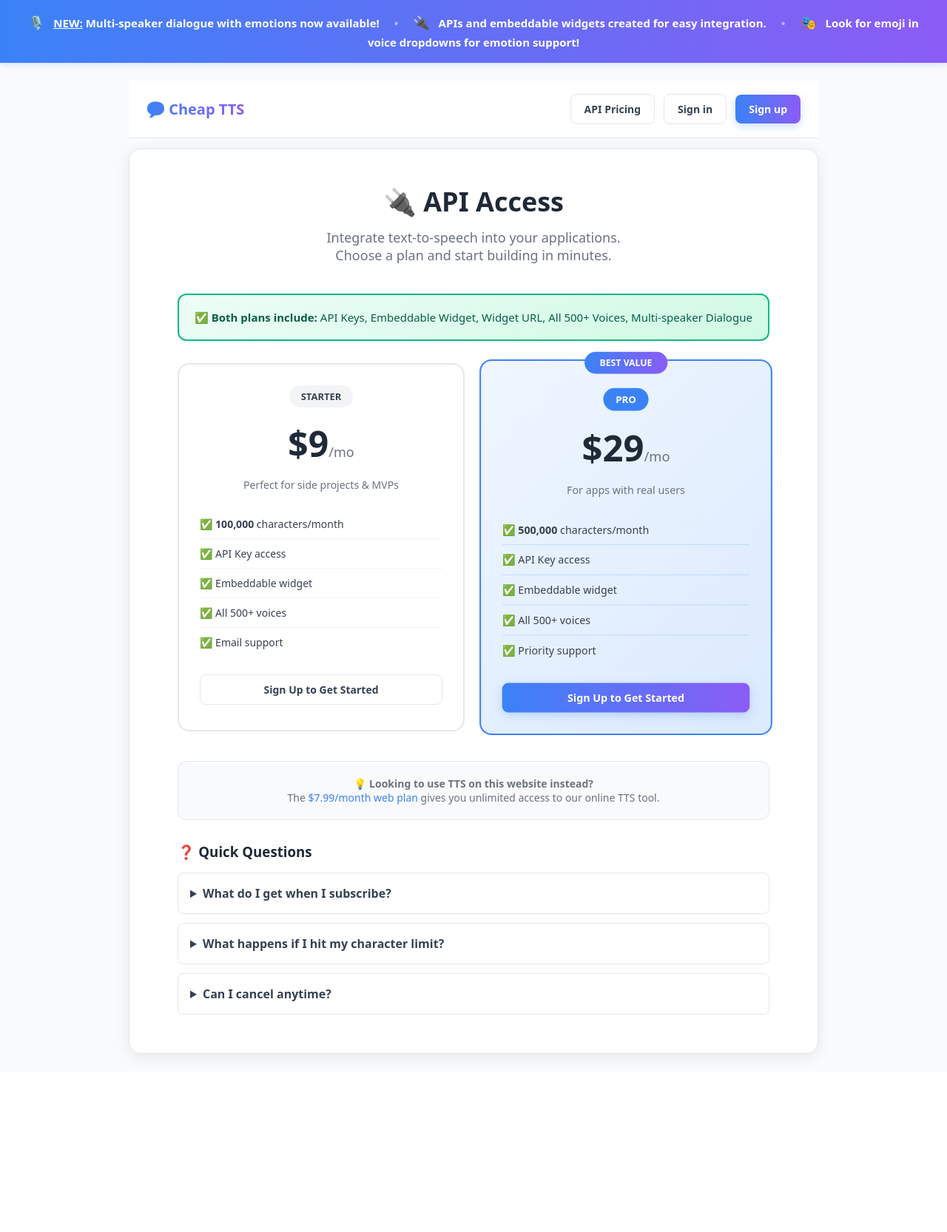
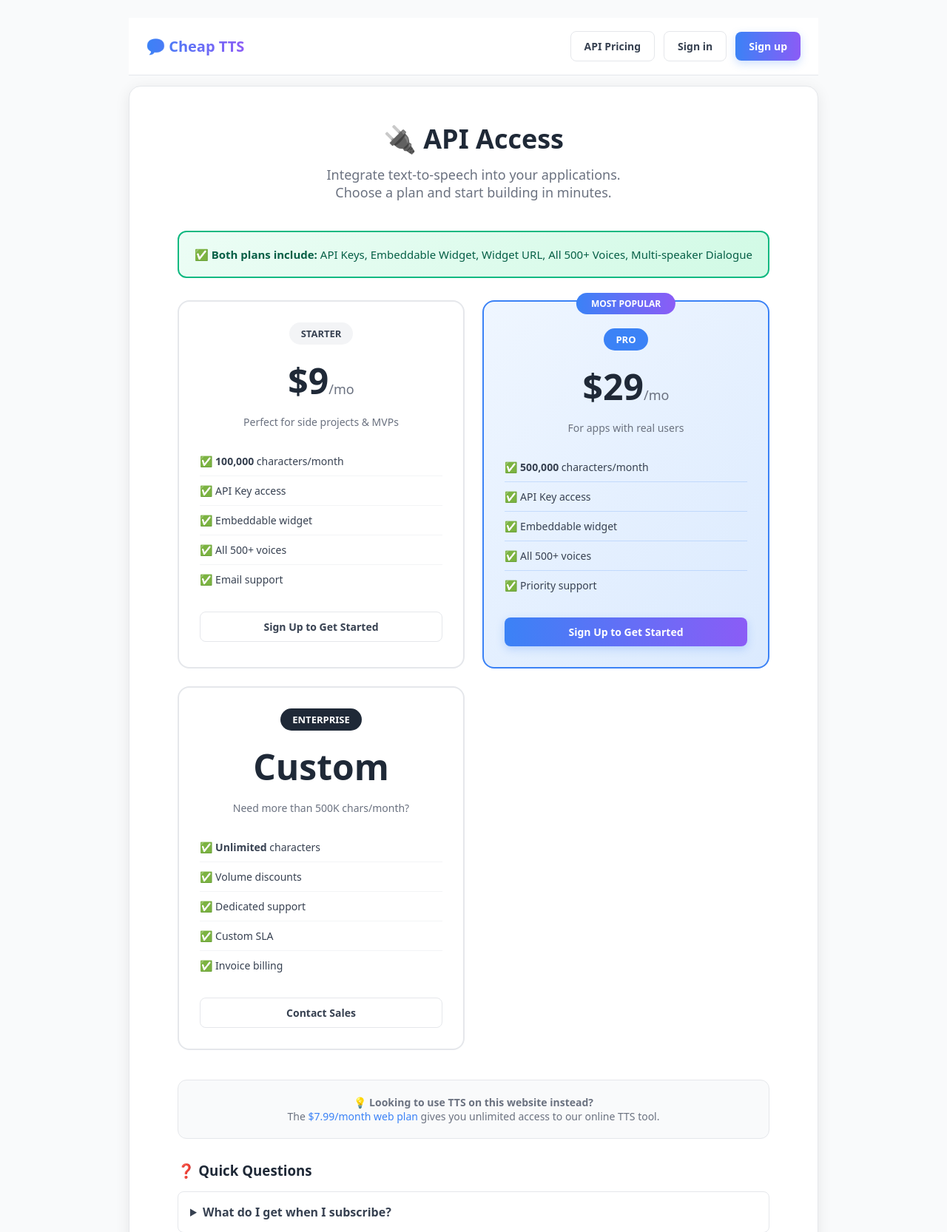
Before and after one commit to Hamza750802/TTS, a Flask app: page /api-pricing in a window 1280 px wide. Shown: the top 1666 px of the page at 74% size. Before the commit the page ends 1433 px from the top, so only its background shows below. Run offline with Flask 3, Linux system fonts and the light colour scheme; some libraries are stand-ins or nearby versions.

Commit message:
Remove banners, add Enterprise API plan, fix signup->subscribe flow, add lifetime scarcity (50 spots)

```diff
--- a/webapp/app.py
+++ b/webapp/app.py
@@ -744,23 +744,28 @@ def dashboard():
 
 @app.route('/signup', methods=['GET', 'POST'])
 def signup():
+    plan = request.args.get('plan', '')  # 'lifetime' or empty
     if request.method == 'POST':
         email = request.form.get('email', '').strip().lower()
         password = request.form.get('password', '')
+        plan = request.form.get('plan', '')  # Get plan from hidden field
         if not email or not password:
             flash('Email and password are required.', 'error')
-            return redirect(url_for('signup'))
+            return redirect(url_for('signup', plan=plan) if plan else url_for('signup'))
         if User.query.filter_by(email=email).first():
             flash('An account with that email already exists.', 'error')
-            return redirect(url_for('signup'))
+            return redirect(url_for('signup', plan=plan) if plan else url_for('signup'))
         user = User(email=email)
         user.set_password(password)
         db.session.add(user)
         db.session.commit()
         login_user(user)
         flash('Welcome! Your account has been created.', 'success')
-        return redirect(url_for('index'))
-    return render_template('signup.html')
+        # Redirect to subscribe page, preserving plan choice
+        if plan:
+            return redirect(url_for('subscribe', plan=plan))
+        return redirect(url_for('subscribe'))
+    return render_template('signup.html', plan=plan)
 
 
 @app.route('/login', methods=['GET', 'POST'])
--- a/webapp/templates/api_pricing.html
+++ b/webapp/templates/api_pricing.html
@@ -19,7 +19,7 @@
     </div>
 
     <!-- Pricing Cards -->
-    <div style="display: grid; grid-template-columns: repeat(auto-fit, minmax(300px, 1fr)); gap: 24px; margin-bottom: 40px;">
+    <div style="display: grid; grid-template-columns: repeat(auto-fit, minmax(280px, 1fr)); gap: 24px; margin-bottom: 40px;">
 
         <!-- Starter Plan -->
         <div style="background: white; border: 2px solid #e5e7eb; border-radius: 16px; padding: 28px; text-align: center; transition: all 0.2s ease;">
@@ -55,8 +55,8 @@
         </div>
 
         <!-- Pro Plan -->
-        <div style="background: linear-gradient(135deg, #eff6ff 0%, #dbeafe 100%); border: 2px solid #3b82f6; border-radius: 16px; padding: 28px; text-align: center; position: relative; transform: scale(1.02);">
-            <div style="position: absolute; top: -12px; left: 50%; transform: translateX(-50%); background: linear-gradient(90deg, #3b82f6, #8b5cf6); color: white; padding: 6px 20px; border-radius: 20px; font-size: 12px; font-weight: 700;">BEST VALUE</div>
+        <div style="background: linear-gradient(135deg, #eff6ff 0%, #dbeafe 100%); border: 2px solid #3b82f6; border-radius: 16px; padding: 28px; text-align: center; position: relative;">
+            <div style="position: absolute; top: -12px; left: 50%; transform: translateX(-50%); background: linear-gradient(90deg, #3b82f6, #8b5cf6); color: white; padding: 6px 20px; border-radius: 20px; font-size: 12px; font-weight: 700;">MOST POPULAR</div>
             <div style="background: #3b82f6; color: white; padding: 6px 16px; border-radius: 20px; display: inline-block; font-size: 13px; font-weight: 600; margin-bottom: 16px; margin-top: 8px;">PRO</div>
             <div style="font-size: 48px; font-weight: 800; color: #1f2937; margin-bottom: 8px;">
                 $29<span style="font-size: 18px; font-weight: 500; color: #6b7280;">/mo</span>
@@ -86,6 +86,27 @@
                     Sign Up to Get Started
                 </a>
             {% endif %}
+        </div>
+
+        <!-- Enterprise/Custom Plan -->
+        <div style="background: white; border: 2px solid #e5e7eb; border-radius: 16px; padding: 28px; text-align: center; transition: all 0.2s ease;">
+            <div style="background: #1f2937; color: white; padding: 6px 16px; border-radius: 20px; display: inline-block; font-size: 13px; font-weight: 600; margin-bottom: 16px;">ENTERPRISE</div>
+            <div style="font-size: 48px; font-weight: 800; color: #1f2937; margin-bottom: 8px;">
+                Custom
+            </div>
+            <p style="color: #6b7280; font-size: 14px; margin-bottom: 24px;">Need more than 500K chars/month?</p>
+
+            <ul style="text-align: left; list-style: none; padding: 0; margin: 0 0 24px 0; font-size: 14px; color: #374151;">
+                <li style="padding: 10px 0; border-bottom: 1px solid #f3f4f6;">✅ <strong>Unlimited</strong> characters</li>
+                <li style="padding: 10px 0; border-bottom: 1px solid #f3f4f6;">✅ Volume discounts</li>
+                <li style="padding: 10px 0; border-bottom: 1px solid #f3f4f6;">✅ Dedicated support</li>
+                <li style="padding: 10px 0; border-bottom: 1px solid #f3f4f6;">✅ Custom SLA</li>
+                <li style="padding: 10px 0;">✅ Invoice billing</li>
+            </ul>
+
+            <a href="mailto:sales@cheaptts.com?subject=Enterprise%20API%20Plan%20Inquiry" class="btn" style="width: 100%; display: block; text-align: center;">
+                Contact Sales
+            </a>
         </div>
     </div>
 
--- a/webapp/templates/base.html
+++ b/webapp/templates/base.html
@@ -75,13 +75,6 @@
   {% endwith %}
 </head>
 <body>
-  <div class="announcement-banner">
-    <span class="emoji">🎙️</span> <strong>NEW:</strong> Multi-speaker dialogue with emotions now available!
-    <span class="separator">•</span>
-    <span class="emoji">🔌</span> APIs and embeddable widgets created for easy integration.
-    <span class="separator">•</span>
-    <span class="emoji">🎭</span> Look for emoji in voice dropdowns for emotion support!
-  </div>
 
   <div class="container">
     <nav class="nav">
```
Also changed, not shown: webapp/templates/landing.html (+3 -7 lines), webapp/templates/signup.html (+6 -1 lines), webapp/templates/subscribe.html (+18 -3 lines).
